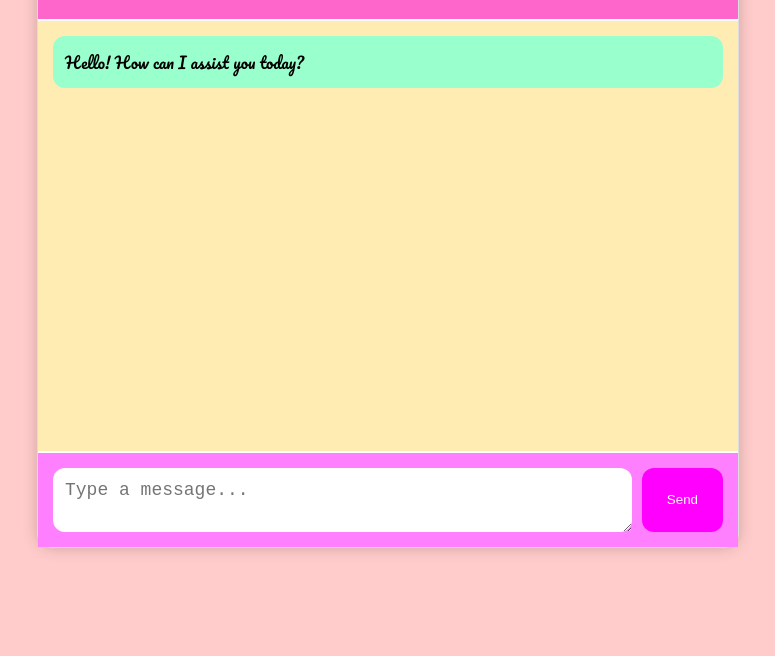
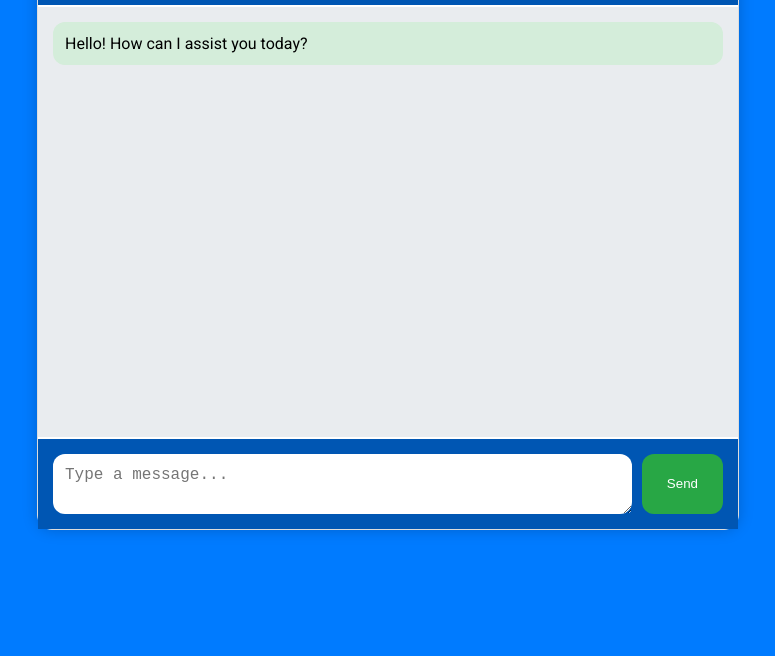
Before and after one commit to efkidgamer/Efkidai, a website: page public/index.html in a window 1280 px wide. Shown: the part 144-800 px from the top of the page, without its empty margins (252-1027 px from the left). Drawn offline with Linux system fonts and the light colour scheme.

Commit message:
Update index.html

```diff
--- a/public/index.html
+++ b/public/index.html
@@ -5,25 +5,25 @@
   <meta name="viewport" content="width=device-width, initial-scale=1.0">
   <title>ChatBot</title>
   <style>
-    @import url('https://fonts.googleapis.com/css2?family=Pacifico&display=swap');
+    @import url('https://fonts.googleapis.com/css2?family=Roboto:wght@400;700&display=swap');
 
     body {
-      font-family: 'Pacifico', cursive;
-      background-color: #ffcccb; /* Light Coral */
+      font-family: 'Roboto', sans-serif;
+      background-color: #007BFF; /* Bright Blue */
       color: #fff;
     }
 
     .chat-container {
       width: 700px;
       margin: 50px auto;
-      background: linear-gradient(45deg, #ff0066, #ffcc00, #33ccff); /* Mixed Bright Colors */
+      background-color: #ffffff; /* White */
       border: 1px solid #ddd;
       border-radius: 15px;
       box-shadow: 0 0 15px rgba(0, 0, 0, 0.2);
     }
 
     .chat-header {
-      background-color: #ff66cc; /* Hot Pink */
+      background-color: #0056b3; /* Dark Blue */
       padding: 15px;
       border-bottom: 2px solid #fff;
       text-align: center;
@@ -34,7 +34,8 @@
       padding: 15px;
       overflow-y: auto;
       height: 400px;
-      background-color: #ffecb3; /* Light Golden Yellow */
+      background-color: #e9ecef; /* Light Grey */
+      color: #000;
     }
 
     .message {
@@ -42,22 +43,21 @@
       padding: 12px;
       border-radius: 12px;
       word-break: break-word;
-      color: #000;
     }
 
     .user-message {
-      background-color: #ffcc80; /* Light Orange */
+      background-color: #cce5ff; /* Light Blue */
       align-self: flex-end;
     }
 
     .bot-message {
-      background-color: #99ffcc; /* Light Mint Green */
+      background-color: #d4edda; /* Light Green */
     }
 
     .chat-input {
       display: flex;
       padding: 15px;
-      background-color: #ff80ff; /* Bright Lavender */
+      background-color: #0056b3; /* Dark Blue */
       border-top: 2px solid #fff;
     }
 
@@ -66,7 +66,7 @@
       padding: 12px;
       border: none;
       border-radius: 12px;
-      font-size: 18px;
+      font-size: 16px;
       resize: vertical;
       max-height: 120px;
       background-color: #fff;
@@ -74,7 +74,7 @@
     }
 
     #send-button {
-      background-color: #ff00ff; /* Bright Magenta */
+      background-color: #28a745; /* Green */
       color: #fff;
       padding: 12px 25px;
       border: none;
@@ -84,7 +84,7 @@
     }
 
     #send-button:hover {
-      background-color: #cc00cc; /* Darker Magenta */
+      background-color: #218838; /* Darker Green */
     }
   </style>
 </head>
@@ -151,4 +151,4 @@
     });
   </script>
 </body>
-  </html>
+    </html>
```
